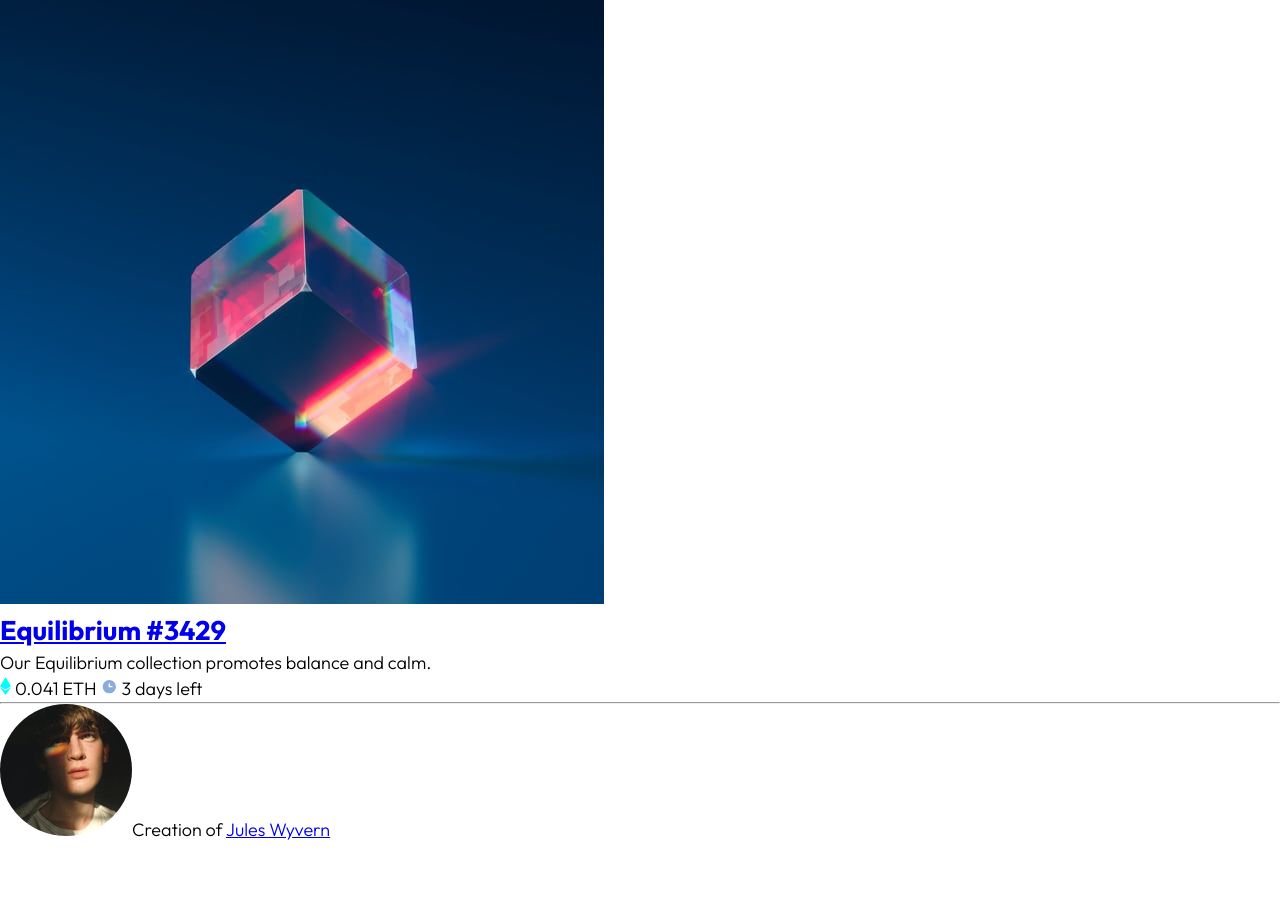
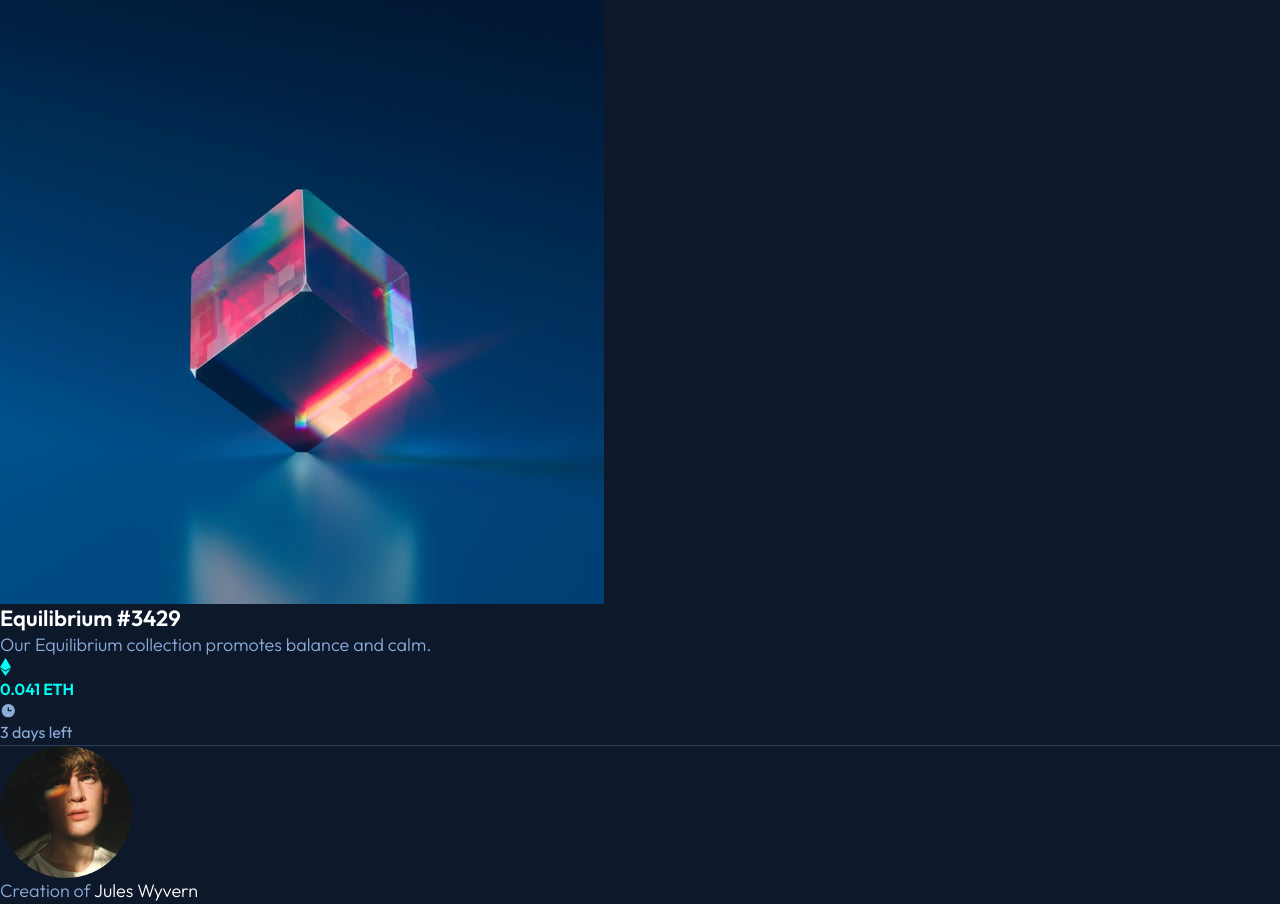
Before and after one commit to dave-cross/Frontend-Mentor-nft-preview-card-solution, a plain HTML site: page index.html in a window 1280 px wide. Before the commit the page ends 843 px from the top, so only its background shows below. Drawn offline with Linux system fonts and the light colour scheme.

Commit message:
style(card): add default styles

```diff
--- a/index.html
+++ b/index.html
@@ -25,9 +25,11 @@
   <body>
     <main class="challenge-wrapper">
       <article class="card">
-        <picture class="card__image">
-          <img src="./images/image-equilibrium.jpg" alt="" />
-        </picture>
+        <a href="#">
+          <picture class="card__image">
+            <img src="./images/image-equilibrium.jpg" alt="" />
+          </picture>
+        </a>
         <div class="card__content">
           <h2><a href="#">Equilibrium #3429</a></h2>
           <p>Our Equilibrium collection promotes balance and calm.</p>
--- a/style.css
+++ b/style.css
@@ -80,4 +80,41 @@
 
 body {
   font: var(--typography-body);
+  color: var(--color-content-default);
+  background-color: var(--color-background-default);
 }
+
+h2 {
+  font: var(--typography-heading);
+  color: var(--color-content-knockout);
+}
+
+a {
+  color: var(--color-content-knockout);
+  text-decoration: none;
+}
+
+a:hover,
+a:focus {
+  color: var(--color-content-primary);
+}
+
+data {
+  font: var(--typography-caption-bold);
+  color: var(--color-content-primary);
+}
+
+time {
+  font: var(--typography-caption);
+}
+
+hr {
+  border: 0;
+  border-block-start: 1px solid var(--color-background-hr);
+}
+
+img,
+picture {
+  display: block;
+  max-width: 100%;
+}
```
